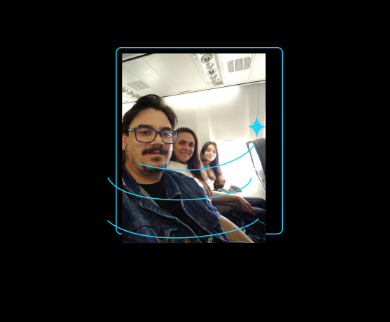
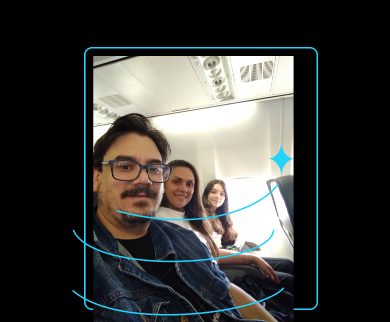
Before and after one commit to LuizGuidini/Portfolio_, a plain HTML site: page index.html in a window 390 px wide. Shown: the part 123-445 px from the top of the page. Drawn offline with nearby package versions, Linux system fonts and the light colour scheme.

Commit message:
mudança imagem celular

```diff
--- a/styles/style.css
+++ b/styles/style.css
@@ -172,4 +172,8 @@ span:hover{
     .apresentacao__conteudo {
         width: auto;
     }
+
+    .apresentacao__imagem {
+        width: 70%;
+    }
 }
```
